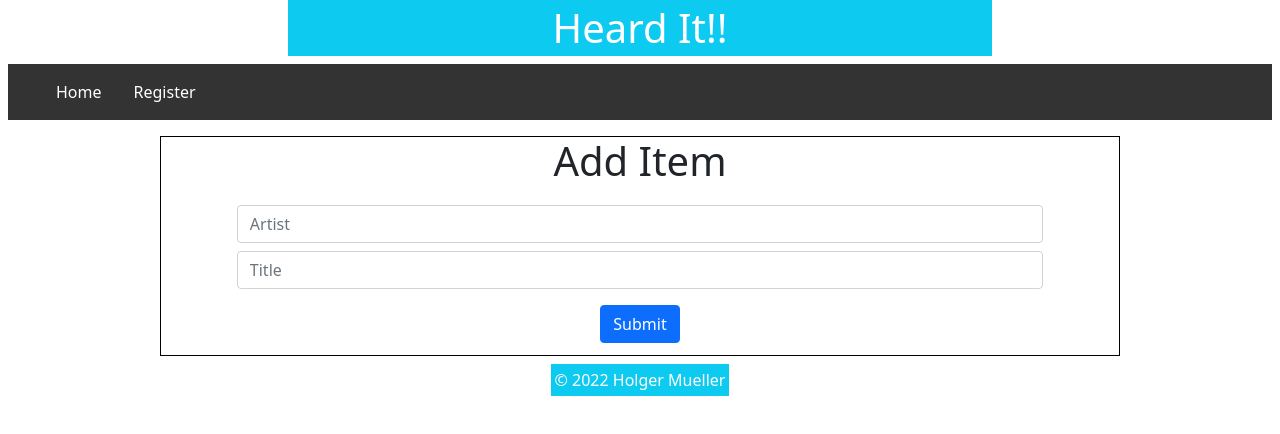
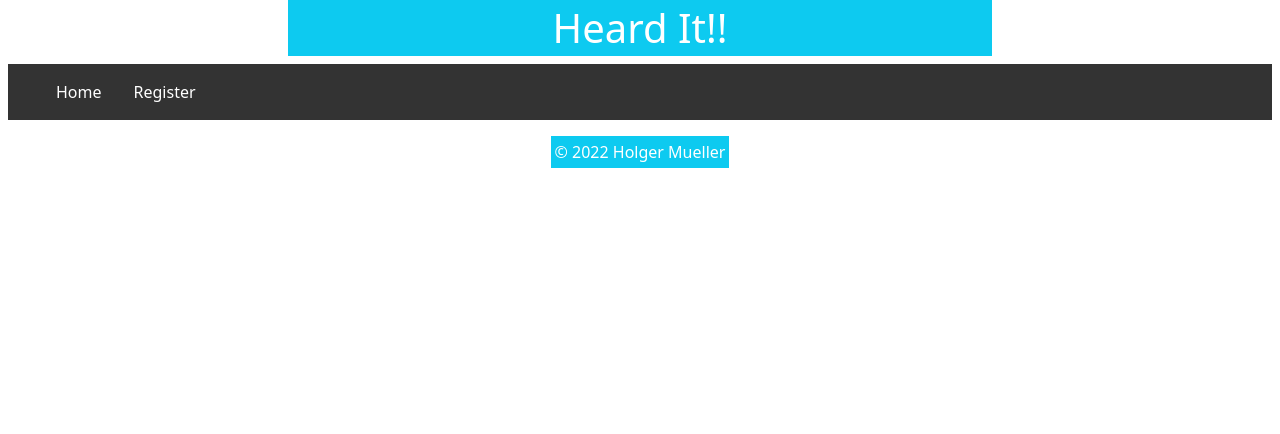
Before and after one commit to Holgermueller/gottahearit, a React (Create React App) app in the folder client/: page /addItem in a window 1280 px wide. Shown: the top 434 px of the page. Built offline with nearby package versions, Linux system fonts and the light colour scheme.

Commit message:
exported add item form to dialog

```diff
--- a/client/src/App.js
+++ b/client/src/App.js
@@ -4,7 +4,6 @@ import Nav from "./components/nav/nav";
 import Login from "./components/Login/LoginPage";
 import Registration from "./components/Registration/RegistrationPage";
 import Dashboard from "./components/Dashboard/Dashboard";
-import AddItem from "./components/AddItem/AddItem";
 import Footer from "./layout/Footer";
 import { BrowserRouter as Router, Routes, Route } from "react-router-dom";
 import { ToastContainer } from "react-toastify";
@@ -24,7 +23,6 @@ export default function App() {
               <Route exact path="/" element={<Login />} />
               <Route path="/registration" element={<Registration />} />
               <Route path="/dashboard" element={<Dashboard />} />
-              <Route path="/addItem" element={<AddItem />} />
             </Routes>
             <Footer />
           </div>
--- a/client/src/components/AddItem/AddItem.js
+++ /dev/null
@@ -1,68 +0,0 @@
-import { useState } from "react";
-import { useDispatch } from "react-redux";
-import { addMusic } from "../../features/music/musicSlice";
-import Form from "react-bootstrap/Form";
-import Button from "react-bootstrap/Button";
-
-function AddItem() {
-  const [formData, setFormData] = useState({
-    artist: "",
-    title: "",
-    type: "",
-  });
-
-  const { artist, title, type } = formData;
-
-  const dispatch = useDispatch();
-
-  const handleChange = (e) => {
-    setFormData((prevState) => ({
-      ...prevState,
-      [e.target.name]: e.target.value,
-    }));
-  };
-
-  const handleSubmit = (e) => {
-    e.preventDefault();
-
-    const musicData = {
-      artist,
-      title,
-      type,
-    };
-
-    dispatch(addMusic(musicData));
-  };
-
-  return (
-    <section className="form-section">
-      <h1>Add Item</h1>
-
-      <Form className="form" onSubmit={handleSubmit}>
-        <Form.Group className="mb-3">
-          <Form.Control
-            className="input"
-            type="text"
-            id="artist"
-            placeholder="Artist"
-            value={artist}
-            name="artist"
-            onChange={handleChange}
-          ></Form.Control>
-          <Form.Control
-            className="input"
-            type="text"
-            id="title"
-            placeholder="Title"
-            name="title"
-            value={title}
-            onChange={handleChange}
-          ></Form.Control>
-        </Form.Group>
-        <Button type="submit">Submit</Button>
-      </Form>
-    </section>
-  );
-}
-
-export default AddItem;
--- /dev/null
+++ b/client/src/components/Dashboard/AddItemDialog.js
@@ -0,0 +1,94 @@
+import { useState } from "react";
+import { useDispatch } from "react-redux";
+import { toast } from "react-toastify";
+import { addMusic } from "../../features/music/musicSlice";
+import Form from "react-bootstrap/Form";
+import Modal from "react-bootstrap/Modal";
+import Button from "react-bootstrap/Button";
+
+function AddItem() {
+  const [show, setShow] = useState(false);
+  const [formData, setFormData] = useState({
+    artist: "",
+    title: "",
+    type: "",
+  });
+
+  const { artist, title } = formData;
+
+  const dispatch = useDispatch();
+
+  const handleClose = () => setShow(false);
+  const handleShow = () => setShow(true);
+
+  const handleChange = (e) => {
+    setFormData((prevState) => ({
+      ...prevState,
+      [e.target.name]: e.target.value,
+    }));
+  };
+
+  const handleSubmit = (e) => {
+    e.preventDefault();
+
+    if (artist === "" && title === "") {
+      toast.error("Please fill out both fields");
+    }
+
+    const musicData = {
+      artist,
+      title,
+    };
+
+    dispatch(addMusic(musicData));
+
+    handleClose();
+  };
+
+  return (
+    <>
+      <button onClick={handleShow}>Add Item</button>
+
+      <Modal show={show} onHide={handleClose}>
+        <Modal.Header closeButton>
+          <Modal.Title>Add Itemn</Modal.Title>
+        </Modal.Header>
+
+        <Modal.Body>
+          <Form className="form">
+            <Form.Group className="mb-3">
+              <Form.Control
+                className="input"
+                type="text"
+                id="artist"
+                placeholder="Artist"
+                value={artist}
+                name="artist"
+                onChange={handleChange}
+              ></Form.Control>
+              <Form.Control
+                className="input"
+                type="text"
+                id="title"
+                placeholder="Title"
+                name="title"
+                value={title}
+                onChange={handleChange}
+              ></Form.Control>
+            </Form.Group>
+          </Form>
+        </Modal.Body>
+
+        <Modal.Footer>
+          <Button onClick={handleClose}>Close</Button>
+
+          <Button type="submit" onClick={handleSubmit}>
+            Submit
+          </Button>
+        </Modal.Footer>
+      </Modal>
+    </>
+  );
+}
+
+export default AddItem;
--- a/client/src/components/nav/nav.js
+++ b/client/src/components/nav/nav.js
@@ -2,6 +2,7 @@ import "./nav.css";
 import { useSelector, useDispatch } from "react-redux";
 import { Link, useNavigate } from "react-router-dom";
 import { logout, reset } from "../../features/auth/authSlice";
+import AddItem from "../Dashboard/AddItemDialog";
 
 function Nav() {
   const navigate = useNavigate();
@@ -26,7 +27,7 @@ function Nav() {
               <Link to="/dashboard">Dashboard</Link>
             </li>
             <li>
-              <Link to="/addItem">Add an Item</Link>
+              <AddItem />
             </li>
             <li>
               <button onClick={onLogout}>Logout</button>
```
Also changed, not shown: client/src/components/AddItem/AddItem.css (deleted).
